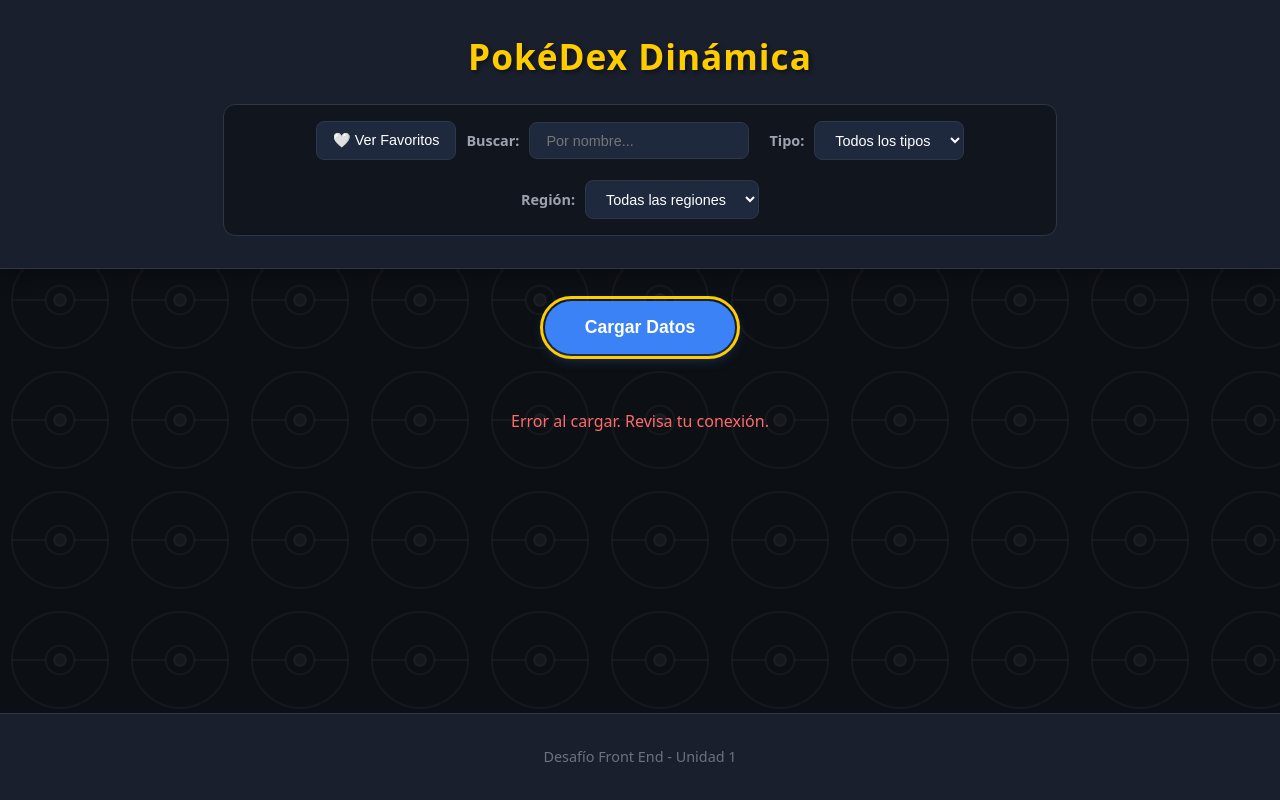
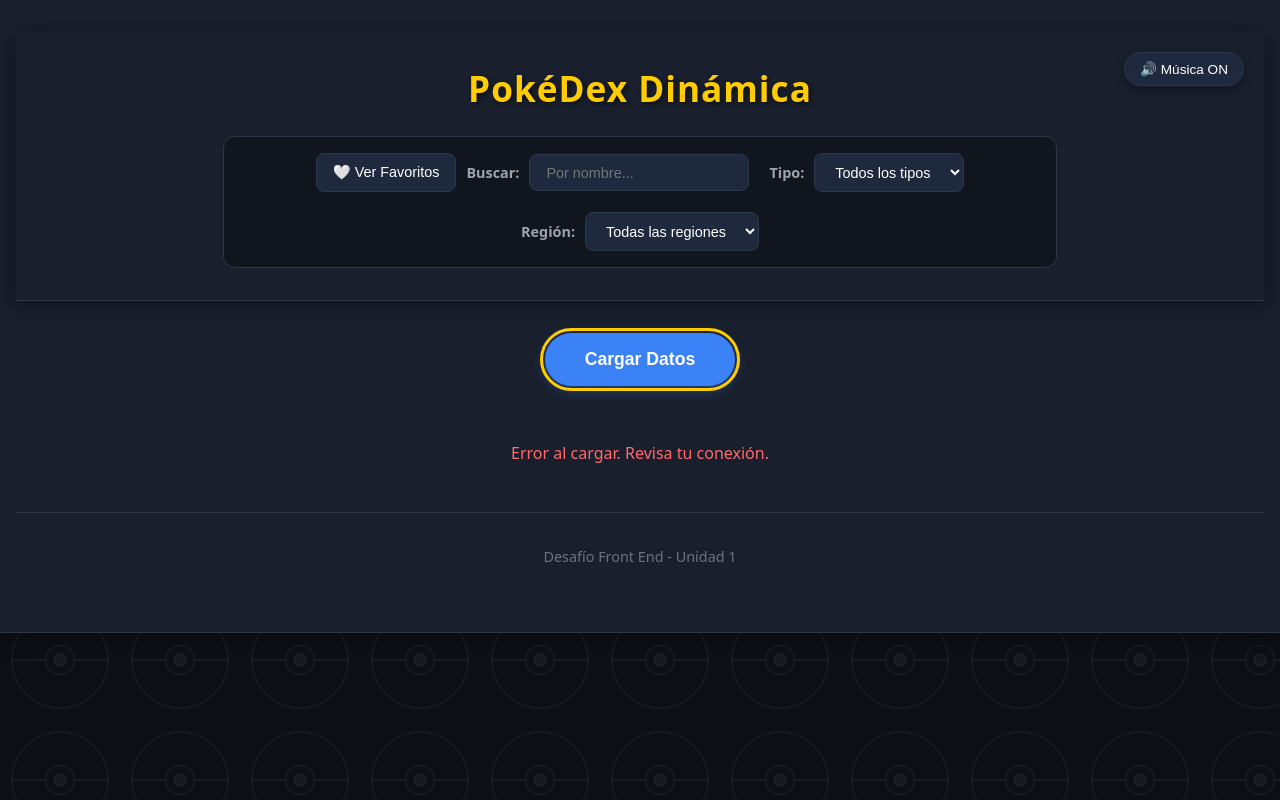
Before and after one commit to martinriveros06/pokedex-dinamica, a plain HTML site: page index.html in a window 1280 px wide. Both pictures are taken after a click on the button "Cargar Datos". Drawn offline with Linux system fonts and the light colour scheme; no server answers.

Commit message:
feat: agrega musica

```diff
--- a/css/estilos.css
+++ b/css/estilos.css
@@ -551,3 +551,34 @@
     transform: scale(1.15);
     background: rgba(17, 24, 39, 0.9);
 }
+
+/* --- CONTROL DE MÚSICA --- */
+header {
+    position: relative; /* Agrega esto si no lo tiene, para que el botón se posicione bien */
+}
+
+.btn-musica {
+    position: absolute;
+    top: 20px;
+    right: 20px;
+    background-color: #1f293d;
+    border: 1px solid var(--border-color);
+    color: white;
+    padding: 8px 15px;
+    border-radius: 20px;
+    font-size: 0.85rem;
+    cursor: pointer;
+    z-index: 100;
+    transition: background 0.2s, transform 0.2s;
+    box-shadow: 0 4px 10px rgba(0,0,0,0.3);
+}
+
+.btn-musica:hover {
+    background-color: #4b5563;
+    transform: scale(1.05);
+}
+
+.btn-musica.muteado {
+    background-color: #ef4444;
+    border-color: #ef4444;
+}
--- a/index.html
+++ b/index.html
@@ -8,6 +8,12 @@
 </head>
 <body>
     <header>
+        <header>
+        <button id="btn-musica" class="btn-musica" style="display: none;">🔊 Música ON</button>
+        <audio id="musica-fondo" loop>
+            <source src="https://play.pokemonshowdown.com/audio/rby-wildpokemon.mp3" type="audio/mpeg">
+        </audio>
+
         <h1>PokéDex Dinámica</h1>
 
         <div class="panel-control">
--- a/js/app.js
+++ b/js/app.js
@@ -1,3 +1,5 @@
+const musicaFondo = document.getElementById("musica-fondo");
+const btnMusica = document.getElementById("btn-musica");
 const galeria = document.getElementById("galeria");
 const btnCargar = document.getElementById("cargar");
 const inputBuscar = document.getElementById("buscar");
@@ -251,3 +253,29 @@
         modal.classList.replace("modal-visible", "modal-oculto");
     }
 });
+
+// --- LÓGICA DE LA MÚSICA DE FONDO ---
+// Modificamos el evento del botón "Cargar Datos" para que inicie la música
+btnCargar.addEventListener("click", () => {
+    cargarDatos(); // Llama a la función que ya tenías
+
+    // Configura la música a un volumen bajo (15%) para no saturar los audífonos del profesor
+    musicaFondo.volume = 0.15;
+    musicaFondo.play().catch(e => console.log("El navegador bloqueó el autoplay", e));
+
+    // Muestra el botón para mutear arriba a la derecha
+    btnMusica.style.display = "block";
+});
+
+// Lógica para pausar/reproducir con el botón de la esquina
+btnMusica.addEventListener("click", () => {
+    if (musicaFondo.paused) {
+        musicaFondo.play();
+        btnMusica.innerText = "🔊 Música ON";
+        btnMusica.classList.remove("muteado");
+    } else {
+        musicaFondo.pause();
+        btnMusica.innerText = "🔈 Música OFF";
+        btnMusica.classList.add("muteado");
+    }
+});
```
